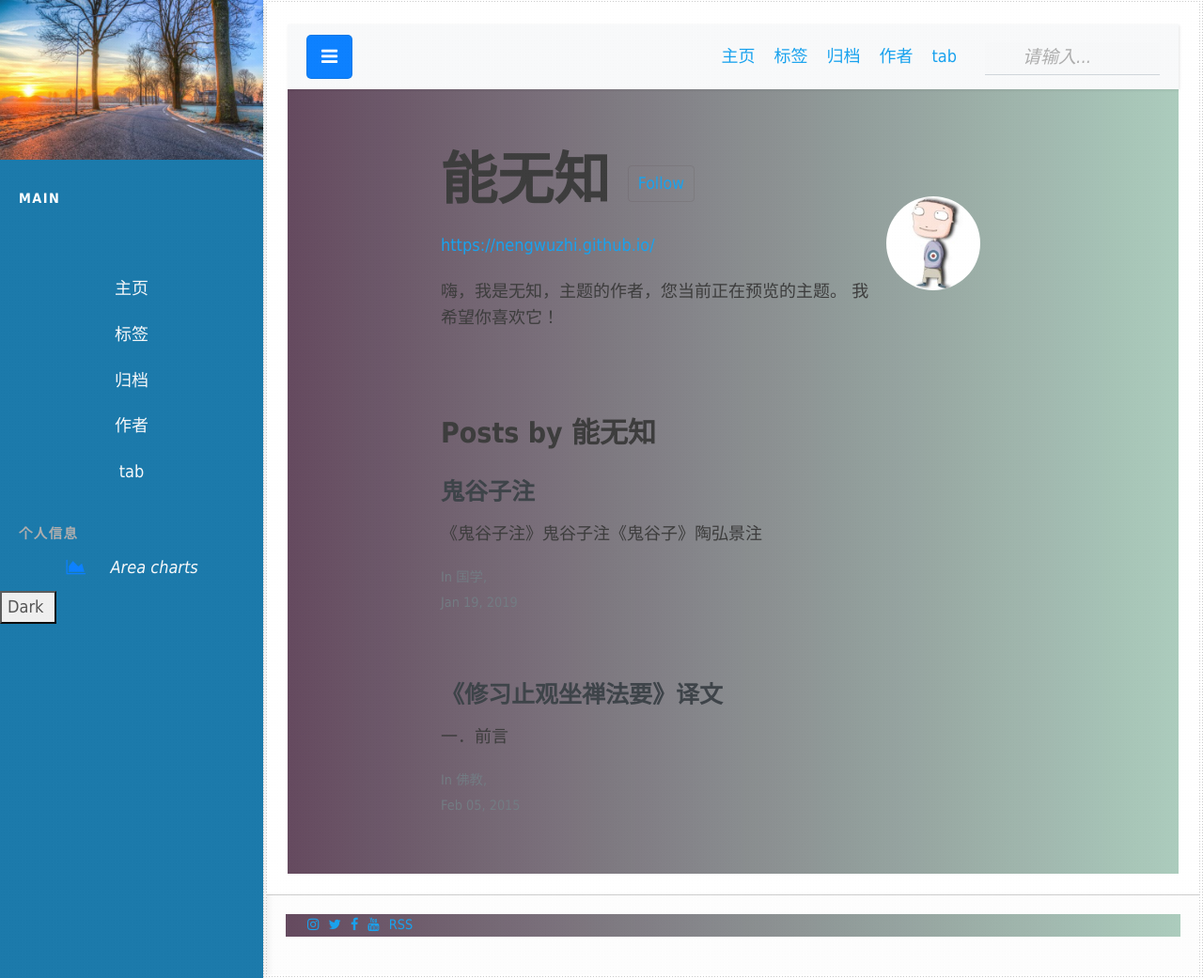
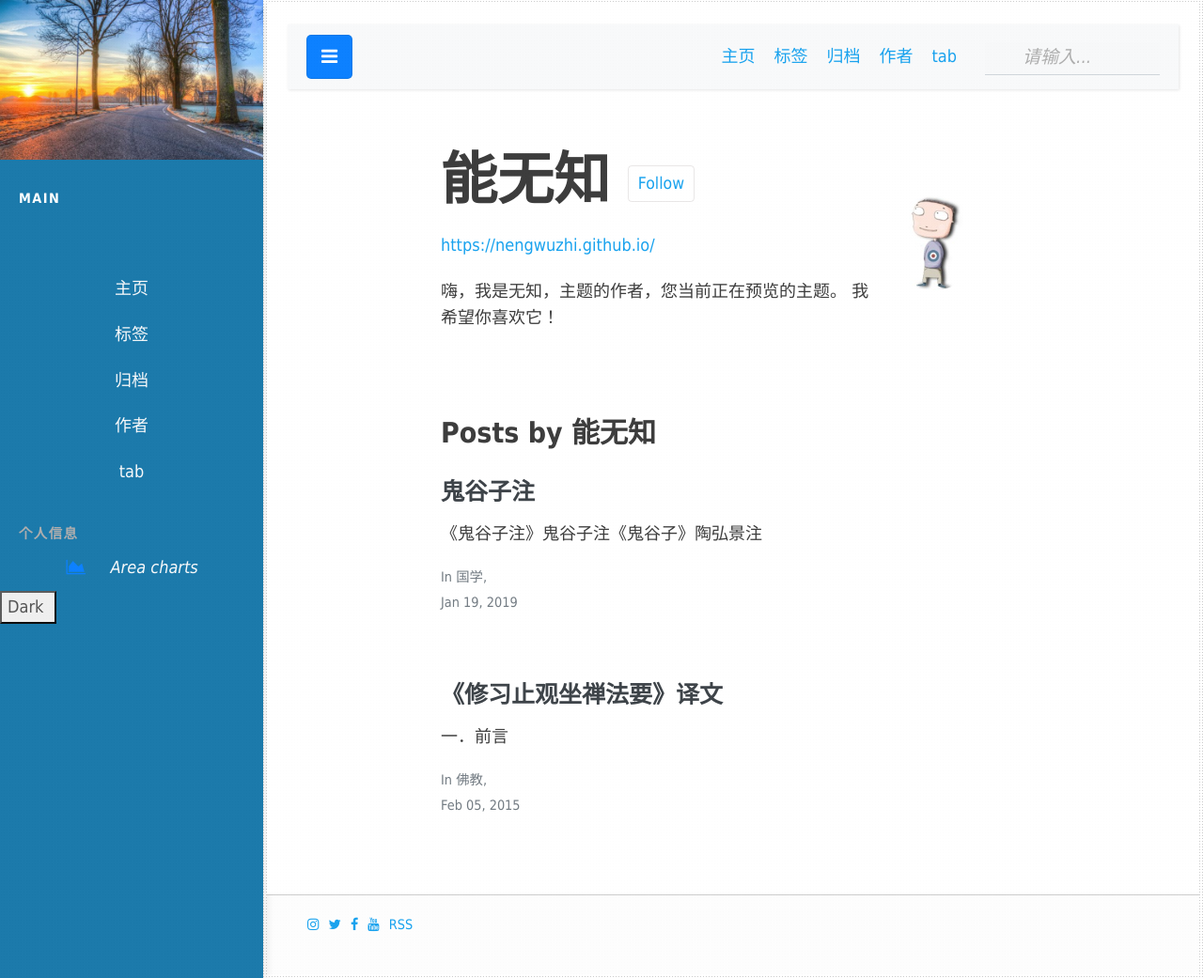
Before and after one commit to nengwuzhi/nengwuzhi.github.ioce, a Jekyll site: the page built from pages/author-author1.html, in a window 1280 px wide and 1041 px high. Shown: the whole window at 94% size. Built offline with Jekyll 4.4.1, drawn with Linux system fonts in a browser that asks for light colours; nearby versions of some CDN libraries.

Commit message:
Update main.css

```diff
--- a/css/main.css
+++ b/css/main.css
@@ -14,41 +14,11 @@
 html {
   scroll-behavior: smooth;
 }
-body {
-    background: #080a0b;
-    color: #fff;
-}
-section:first-of-type {
-    background: linear-gradient(to right, #5d4157, #a8caba);
-}
-
-
-section:not(:first-of-type) {
-    min-height: 100vh;
-    border-top: none;
-}
-
-section:nth-of-type(2) {
-    background: #14181b;
-}
-
-section:nth-of-type(3) {
-    background: #121618;
-}
-
-section:nth-of-type(4) {
-    background: #0d1012;
-}
-
-section:nth-of-type(5) {
-    background: #090c0d;
-}
+
 
 .nav-link:hover, .nav-link:focus {
     color: #f2709c;
 }
-
-
 
 i.fa.fa-calendar {
     margin-right: 3px;
```
